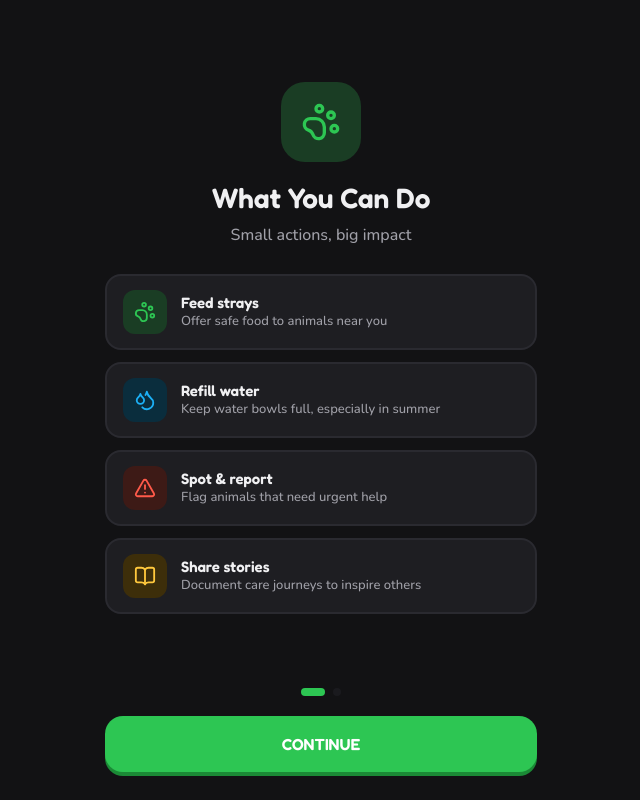
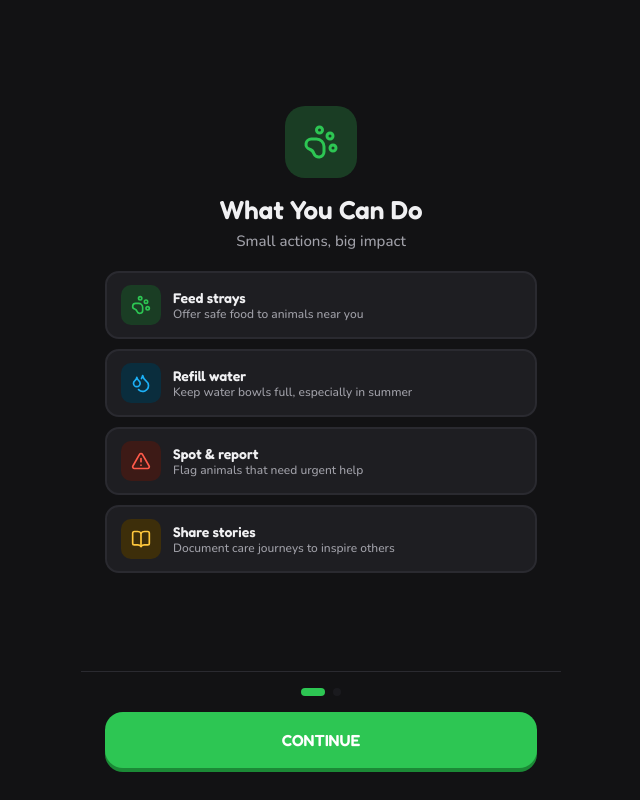
Before and after one commit to mechuca/gamified-straytopia, a Next.js app in the folder straytopia-web/: page / in a window 1280 px wide. Shown: the whole page, without its empty margins (319-959 px from the left). Built offline with nearby package versions, Linux system fonts and the light colour scheme.

Commit message:
fix: make onboarding CTA always visible with scrollable content area

```diff
--- a/straytopia-web/src/app/page.tsx
+++ b/straytopia-web/src/app/page.tsx
@@ -285,35 +285,35 @@ function OnboardingIntroScreen() {
 
   return (
     <div style={{ flex: 1, display: 'flex', flexDirection: 'column', height: '100%' }}>
-      <div style={{ flex: 1, display: 'flex', flexDirection: 'column', alignItems: 'center', justifyContent: 'center', padding: '32px 24px 24px', textAlign: 'center', gap: 20 }}>
+      <div style={{ flex: 1, display: 'flex', flexDirection: 'column', alignItems: 'center', justifyContent: 'center', padding: '24px 24px 16px', textAlign: 'center', gap: 16, overflowY: 'auto' }}>
         <motion.div initial={{ scale: 0.8, opacity: 0 }} animate={{ scale: 1, opacity: 1 }} transition={{ duration: 0.5, ease: 'easeOut' }}>
-          <div style={{ width: 80, height: 80, borderRadius: 24, backgroundColor: C.jungleSoft, display: 'flex', alignItems: 'center', justifyContent: 'center' }}>
-            <Icon size={40} color={C.jungle} />
+          <div style={{ width: 72, height: 72, borderRadius: 20, backgroundColor: C.jungleSoft, display: 'flex', alignItems: 'center', justifyContent: 'center' }}>
+            <Icon size={36} color={C.jungle} />
           </div>
         </motion.div>
 
         <motion.div initial={{ opacity: 0, y: 16 }} animate={{ opacity: 1, y: 0 }} transition={{ duration: 0.4, delay: 0.2 }}>
-          <div style={{ fontFamily: 'Fredoka', fontWeight: 600, fontSize: 28, color: C.ink, lineHeight: 1.2 }}>{slide.title}</div>
-          <div style={{ fontFamily: 'Nunito', fontWeight: 500, fontSize: 16, color: C.ink2, marginTop: 8 }}>{slide.subtitle}</div>
+          <div style={{ fontFamily: 'Fredoka', fontWeight: 600, fontSize: 26, color: C.ink, lineHeight: 1.2 }}>{slide.title}</div>
+          <div style={{ fontFamily: 'Nunito', fontWeight: 500, fontSize: 15, color: C.ink2, marginTop: 6 }}>{slide.subtitle}</div>
         </motion.div>
 
-        <motion.div initial={{ opacity: 0, y: 20 }} animate={{ opacity: 1, y: 0 }} transition={{ duration: 0.4, delay: 0.3 }} style={{ width: '100%', display: 'flex', flexDirection: 'column', gap: 12, marginTop: 8 }}>
+        <motion.div initial={{ opacity: 0, y: 20 }} animate={{ opacity: 1, y: 0 }} transition={{ duration: 0.4, delay: 0.3 }} style={{ width: '100%', display: 'flex', flexDirection: 'column', gap: 10, marginTop: 4 }}>
           {slide.features.map((f, i) => (
-            <motion.div key={f.label} initial={{ opacity: 0, x: -16 }} animate={{ opacity: 1, x: 0 }} transition={{ duration: 0.3, delay: 0.4 + i * 0.1 }} style={{ display: 'flex', alignItems: 'center', gap: 14, padding: '14px 16px', backgroundColor: C.surface, borderRadius: 16, border: `2px solid ${C.hairline}` }}>
-              <div style={{ width: 44, height: 44, borderRadius: 12, backgroundColor: C[f.color + 'Soft' as keyof typeof C] || C.jungleSoft, display: 'flex', alignItems: 'center', justifyContent: 'center', flexShrink: 0 }}>
-                <f.icon size={22} color={C[f.color as keyof typeof C] || C.jungle} />
+            <motion.div key={f.label} initial={{ opacity: 0, x: -16 }} animate={{ opacity: 1, x: 0 }} transition={{ duration: 0.3, delay: 0.4 + i * 0.1 }} style={{ display: 'flex', alignItems: 'center', gap: 12, padding: '12px 14px', backgroundColor: C.surface, borderRadius: 14, border: `2px solid ${C.hairline}` }}>
+              <div style={{ width: 40, height: 40, borderRadius: 10, backgroundColor: C[f.color + 'Soft' as keyof typeof C] || C.jungleSoft, display: 'flex', alignItems: 'center', justifyContent: 'center', flexShrink: 0 }}>
+                <f.icon size={20} color={C[f.color as keyof typeof C] || C.jungle} />
               </div>
               <div style={{ textAlign: 'left' }}>
-                <div style={{ fontFamily: 'Fredoka', fontWeight: 600, fontSize: 15, color: C.ink }}>{f.label}</div>
-                <div style={{ fontFamily: 'Nunito', fontWeight: 500, fontSize: 13, color: C.ink2 }}>{f.desc}</div>
+                <div style={{ fontFamily: 'Fredoka', fontWeight: 600, fontSize: 14, color: C.ink }}>{f.label}</div>
+                <div style={{ fontFamily: 'Nunito', fontWeight: 500, fontSize: 12, color: C.ink2 }}>{f.desc}</div>
               </div>
             </motion.div>
           ))}
         </motion.div>
       </div>
 
-      <div style={{ padding: '0 24px 24px' }}>
-        <div style={{ display: 'flex', justifyContent: 'center', gap: 8, marginBottom: 20 }}>
+      <div style={{ padding: '16px 24px 28px', borderTop: `1px solid ${C.hairline}`, backgroundColor: C.paper }}>
+        <div style={{ display: 'flex', justifyContent: 'center', gap: 8, marginBottom: 16 }}>
           {slides.map((_, i) => (
             <div key={i} style={{ width: i === onboardingPhase ? 24 : 8, height: 8, borderRadius: 4, backgroundColor: i === onboardingPhase ? C.jungle : C.paper2, transition: 'all 0.3s ease' }} />
           ))}
```
